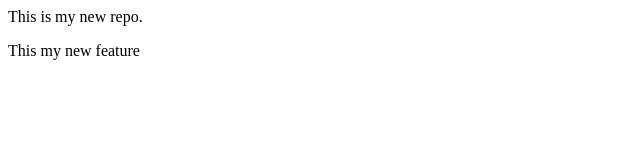
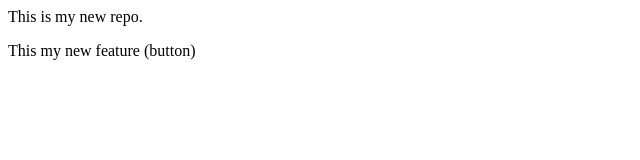
Before and after one commit to saaranshsaxena/Local_Repo, a plain HTML site: page index.html in a window 1280 px wide. Shown: the full height of the page, 0-640 px from the left. Drawn offline with Linux system fonts and the light colour scheme.

Commit message:
button added

```diff
--- a/index.html
+++ b/index.html
@@ -1,2 +1,2 @@
 <p>This is my new repo.<p>
-</p> This my new feature </p>
+</p> This my new feature (button)</p>
```
